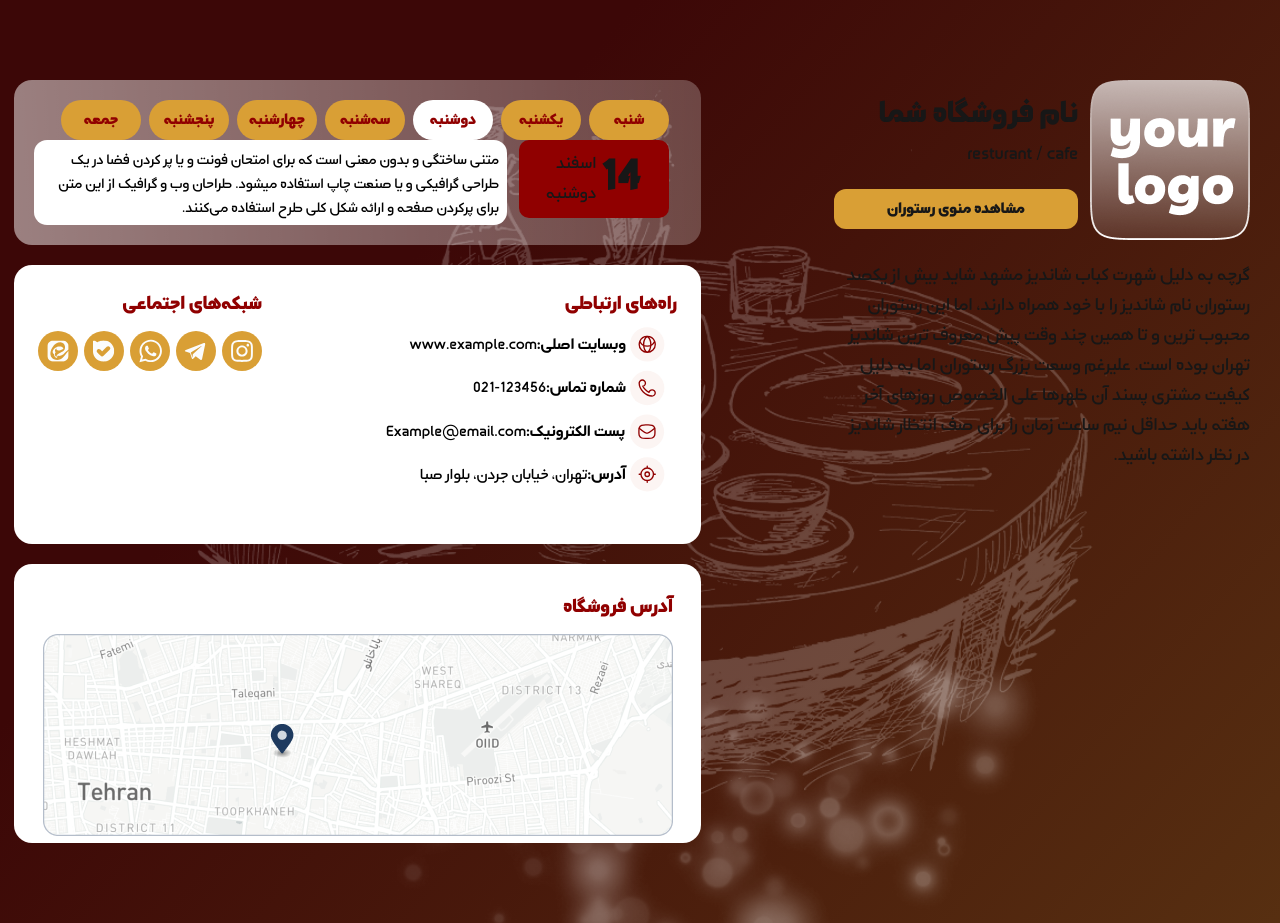
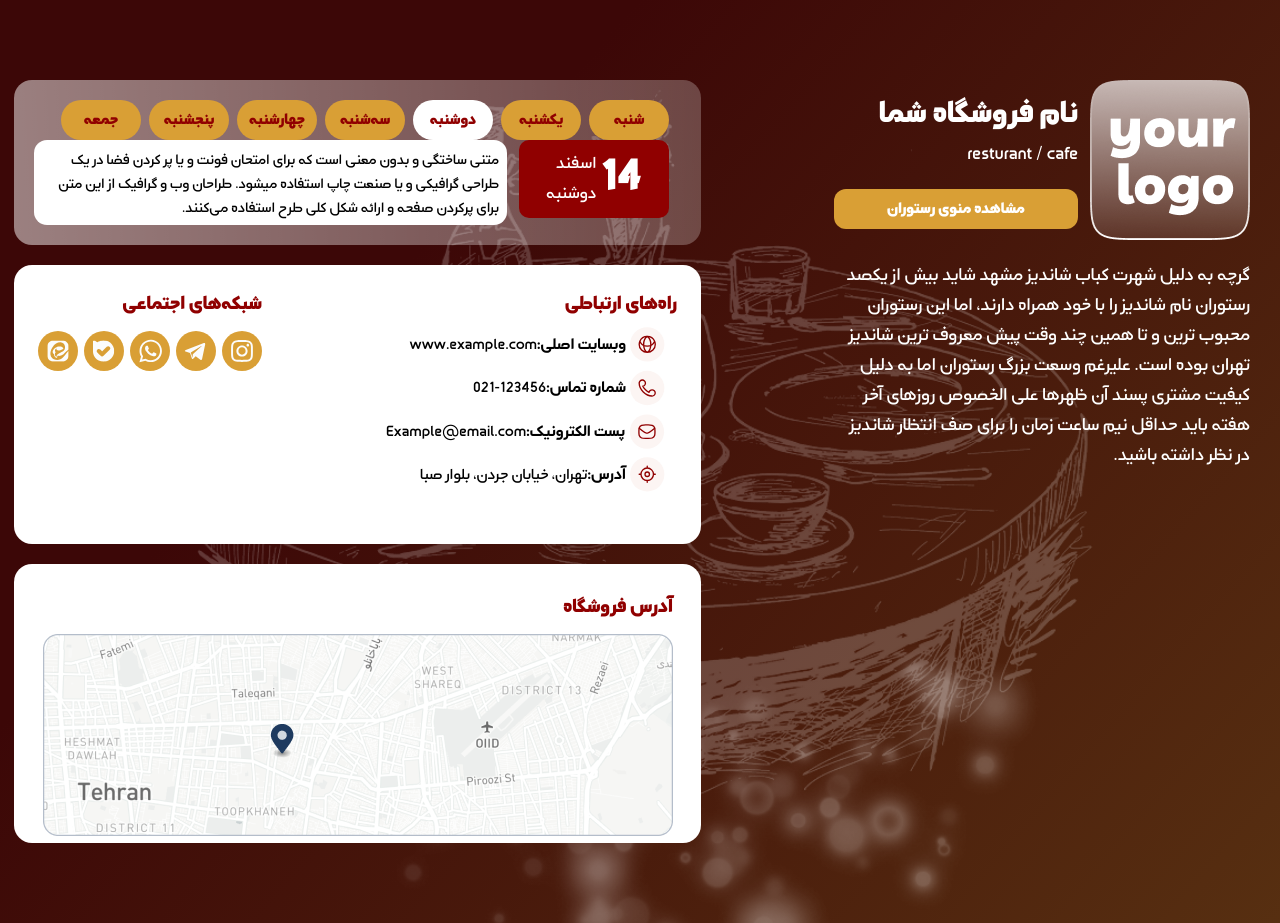
Before and after one commit to pouyapf/10template, a Next.js app: page /aboutus in a window 1280 px wide. Built offline with nearby package versions, Linux system fonts and the light colour scheme.

Commit message:
secondd8 commit

```diff
--- a/Components/Template1/AboutUs/AboutUs.jsx
+++ b/Components/Template1/AboutUs/AboutUs.jsx
@@ -18,10 +18,10 @@ function AboutUs() {
   }, []);
   return (
     <div ref={pageRef} className='lg:aboutbg1 aboutbgmob1 relative  lg:flex-row flex-col items-start gap-30  py-20 flex  justify-start lg:justify-center overflow-hidden mih-h-screen w-full'>
-<div className=' relative z-10 flex flex-col px-4  items-center justify-start lg:items-start gap-5 w-[445px]'>
+<div className=' relative z-10 flex flex-col px-4  items-center justify-start lg:items-start gap-5  w-full lg:w-[445px]'>
 
 
-<div className='relative z-10    lg:flex-row flex-col flex justify-start items-center gap-3'>
+<div className='relative z-10     lg:flex-row flex-col flex justify-start items-center gap-3'>
 
         <Image className=' lg:w-[160px] lg:h-[160px] w-[88px] h-[88px] aspect-square' src={'/assets/template1/2.png'} width={1000} height={1000} alt='Landing_Img'/>
 
@@ -29,7 +29,7 @@ function AboutUs() {
 
          <span className=' text-[18px] lg:text-[32px] cursor-pointer font-black'>نام فروشگاه شما</span>
          <span className=' text-[20px] lg:block hidden font-normal'>resturant / cafe</span>
-         <div className='w-[244px] mt-5 lg:block hidden font-extrabold text-[16px] text-center py-2 rounded-[12px] bg-btn1'>مشاهده منوی رستوران</div>
+         <div className='w-[244px] mt-5 lg:block hidden font-extrabold text-[16px] text-center py-2 rounded-[12px] cursor-pointer transition-all duration-150 ease-in-out hover:scale-95 bg-btn1'>مشاهده منوی رستوران</div>
 
          </div>
 
@@ -37,8 +37,8 @@ function AboutUs() {
         </div>
 
 
-        <p className='relative z-10  lg:text-[20px] lg:w-fit w-[361px] text-[13px] font-medium'>گرچه به دلیل شهرت کباب شاندیز مشهد شاید بیش از یکصد رستوران نام شاندیز را با خود همراه دارند، اما این رستوران محبوب ترین و تا همین چند وقت پیش معروف ترین شاندیز تهران بوده است. علیرغم وسعت بزرگ رستوران اما به دلیل کیفیت مشتری پسند آن ظهرها علی الخصوص روزهای آخر هفته باید حداقل نیم ساعت زمان را برای صف انتظار شاندیز در نظر داشته باشید.</p>
-        <div className='w-[335px]  lg:hidden block font-extrabold text-[14px] text-center py-3.5 rounded-[12px] bg-btn1'>مشاهده منوی رستوران</div>
+        <p className='relative z-10   text-white lg:text-[20px] lg:w-fit w-[361px] text-[13px] font-medium'>گرچه به دلیل شهرت کباب شاندیز مشهد شاید بیش از یکصد رستوران نام شاندیز را با خود همراه دارند، اما این رستوران محبوب ترین و تا همین چند وقت پیش معروف ترین شاندیز تهران بوده است. علیرغم وسعت بزرگ رستوران اما به دلیل کیفیت مشتری پسند آن ظهرها علی الخصوص روزهای آخر هفته باید حداقل نیم ساعت زمان را برای صف انتظار شاندیز در نظر داشته باشید.</p>
+        <div className='w-[335px]  lg:hidden block font-extrabold text-[14px] text-center py-3.5 cursor-pointer transition-all duration-150 ease-in-out hover:scale-95 rounded-[12px] bg-btn1'>مشاهده منوی رستوران</div>
 
 
 </div>
--- a/styles/globals.css
+++ b/styles/globals.css
@@ -146,7 +146,7 @@ body {
 
   direction: rtl;
   background: var(--background);
-  color: var(--foreground);
+  color: white;
   font-family: ArtinSharp, Helvetica, sans-serif;
 }
 
```
